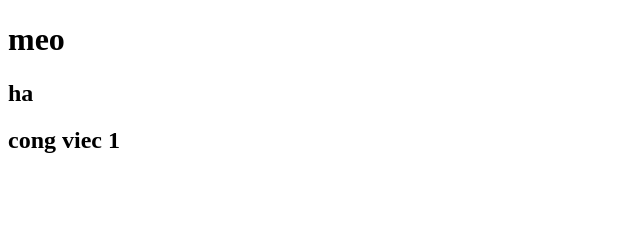
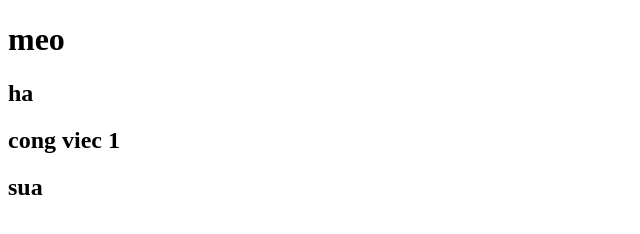
Before and after one commit to TranHuuQuyet/duanA, a plain HTML site: page index.html in a window 1280 px wide. Shown: the full height of the page, 0-640 px from the left. Drawn offline with Linux system fonts and the light colour scheme.

Commit message:
sua cong viec 1

```diff
--- a/index.html
+++ b/index.html
@@ -9,5 +9,6 @@
     <h1>meo</h1>
     <h2>ha</h2>
     <h2>cong viec 1</h2>
+    <h2>sua</h2>
   </body>
 </html>
```
